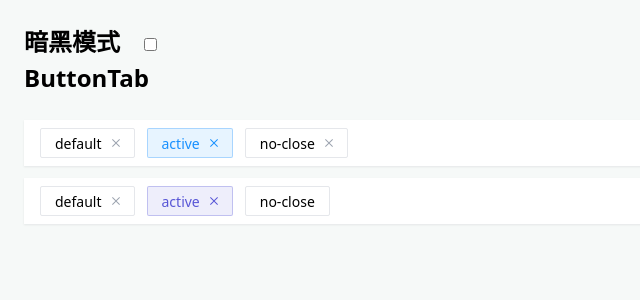
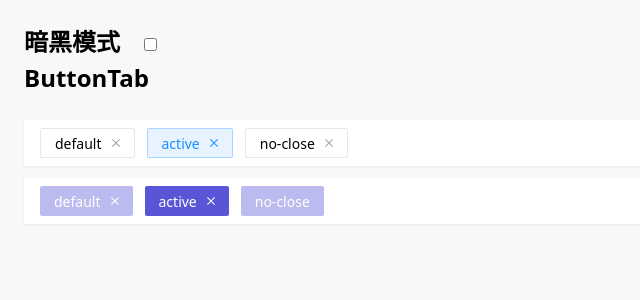
Before and after one commit to cosmoscatts/oh-vue-tabs, a Vue app: page / in a window 1280 px wide. Shown: the top 300 px of the page, without its empty margins (0-640 px from the left). Built offline with nearby package versions, Linux system fonts and the light colour scheme; a web font is replaced by a local one.

Commit message:
feat: update

```diff
--- a/src/App.vue
+++ b/src/App.vue
@@ -30,13 +30,13 @@ function handleDarkMode() {
       </TagDefault>
     </div>
     <div class="tab-shadow px-16px py-8px mt-12px bg-white" :class="{ '!bg-dark text-white': darkMode }">
-      <TagDefault mode="default" :is-dark="darkMode" primary-color="#5856D6">
+      <TagDefault mode="default" :is-dark="darkMode" primary-color="#5856D6" :inverted="true">
         default
       </TagDefault>
-      <TagDefault :is-dark="darkMode" primary-color="#5856D6" :is-active="true" class="ml-12px">
+      <TagDefault :is-dark="darkMode" primary-color="#5856D6" :inverted="true" :is-active="true" class="ml-12px">
         active
       </TagDefault>
-      <TagDefault :is-dark="darkMode" primary-color="#5856D6" :closable="false" class="ml-12px">
+      <TagDefault :is-dark="darkMode" primary-color="#5856D6" :closable="false" class="ml-12px" :inverted="true">
         no-close
       </TagDefault>
     </div>
--- a/src/components/TagButtonClose.vue
+++ b/src/components/TagButtonClose.vue
@@ -1,4 +1,5 @@
 <script setup lang="ts">
+import { computed } from 'vue'
 import { EnumSoftTagBar as Enum } from '~/enum'
 import { useBoolean } from '~/composables'
 
@@ -6,15 +7,24 @@ interface Props {
   isActive?: boolean
   defaultColor?: string
   activeColor?: string
+  inverted?: boolean
 }
 
 const {
   isActive = false,
   activeColor = Enum.primaryColor,
   defaultColor = Enum.defaultIconColor,
+  inverted = false,
 } = defineProps<Props>()
 
 const { bool: isHover, setTrue, setFalse } = useBoolean()
+const buttonColor = computed(() => {
+  return inverted
+    ? 'white'
+    : isActive
+      ? activeColor
+      : defaultColor
+})
 </script>
 
 <template>
@@ -31,9 +41,7 @@ const { bool: isHover, setTrue, setFalse } = useBoolean()
           : 'i-carbon-close'
       "
       :style="{
-        color: isActive
-          ? activeColor
-          : defaultColor,
+        color: buttonColor,
       }"
       absolute w-16px h-16px
     />
--- a/src/core/TagDefault.vue
+++ b/src/core/TagDefault.vue
@@ -7,25 +7,28 @@ import TagButtonClose from '~/components/TagButtonClose.vue'
 interface Props {
   isDark?: boolean
   isActive?: boolean
+  closable?: boolean
   primaryColor?: string
-  closable?: boolean
   borderColor?: string
   borderDarkColor?: string
+  inverted?: boolean
 }
 
 const {
   isDark = false,
   isActive = false,
+  closable = true,
   primaryColor = Enum.primaryColor,
   borderColor = Enum.borderColor,
   borderDarkColor = Enum.borderDarkColor,
-  closable = true,
+  inverted = false,
 } = defineProps<Props>()
 const emit = defineEmits(['close'])
 
 const { bool: isHover, setTrue, setFalse } = useBoolean()
 const isTagActive = computed(() => isActive || unref(isHover))
 const tagStyle = computed(() => {
+  if (!inverted) {
     const _borderColor = isDark
       ? borderDarkColor
       : borderColor
@@ -44,6 +47,17 @@ const tagStyle = computed(() => {
       style.backgroundColor = addColorAlpha(primaryColor, isDark ? 0.15 : 0.1)
 
     return style
+  }
+  else {
+    const style: Record<string, string> = {
+      color: 'white',
+    }
+    const color = isActive
+      ? primaryColor
+      : addColorAlpha(primaryColor, isDark ? 0.45 : 0.4)
+    style.backgroundColor = color
+    return style
+  }
 })
 function handleClose(e: MouseEvent) {
   e.stopPropagation()
@@ -54,8 +68,9 @@ function handleClose(e: MouseEvent) {
 <template>
   <div
     relative flex-inline justify-center items-center
-    h-30px px-14px rounded-2px cursor-pointer border="1 solid"
+    h-30px px-14px rounded-2px cursor-pointer
     :style="tagStyle"
+    :class="{ 'border-1 border-solid': !inverted }"
     @mouseenter="setTrue"
     @mouseleave="setFalse"
   >
@@ -65,6 +80,7 @@ function handleClose(e: MouseEvent) {
     <TagButtonClose
       v-if="closable" pl-10px
       :is-active="isTagActive"
+      :inverted="inverted"
       :active-color="primaryColor"
       @click="handleClose"
     />
```
Lines whose indentation alone changed are shown as unchanged.
